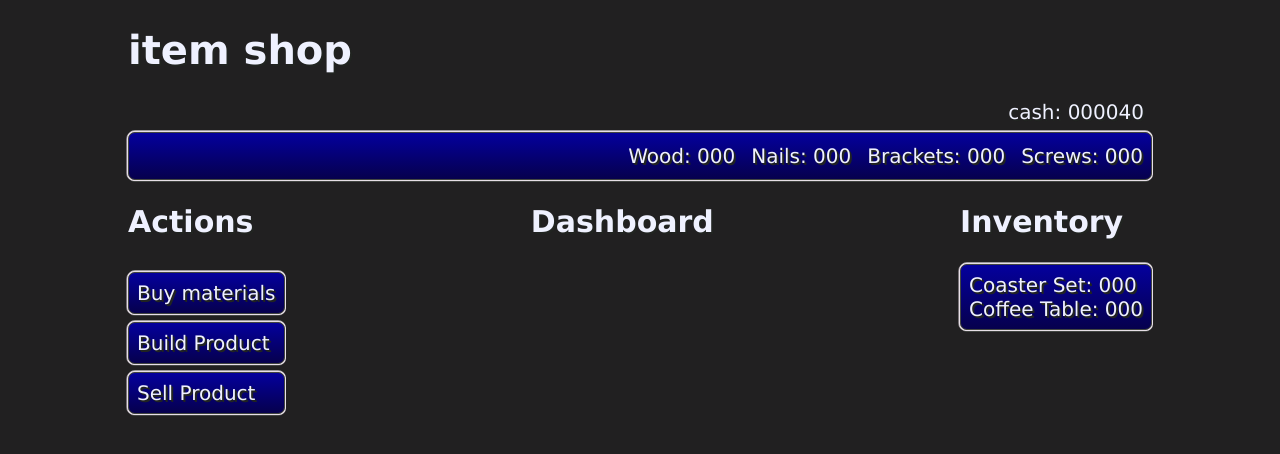
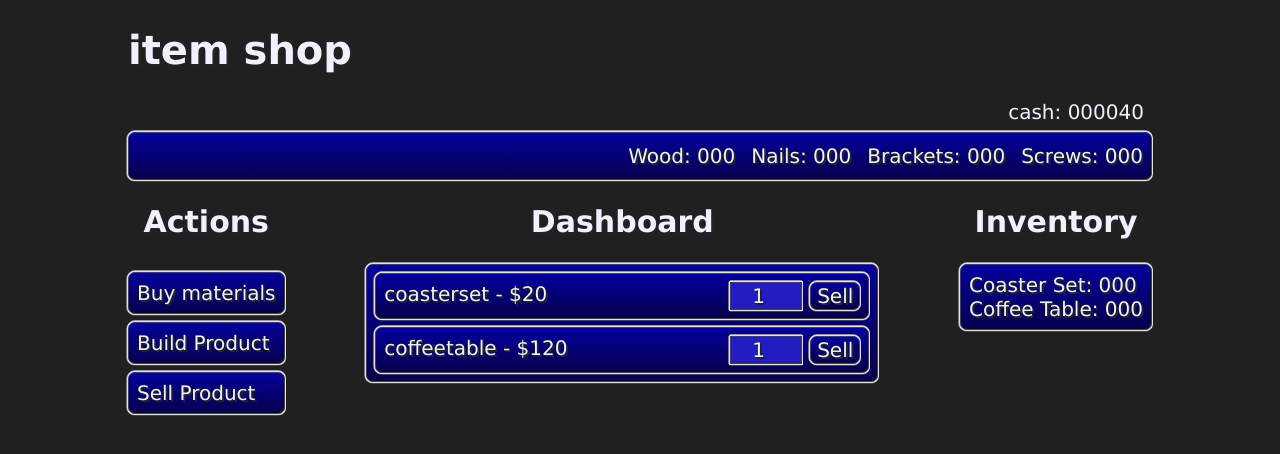
Before and after one commit to cwest9400/unitbuilder, a plain HTML site: page index.html in a window 1280 px wide. Both pictures are taken after a click on the button "Sell Product". Drawn offline with Linux system fonts and the light colour scheme.

Commit message:
refactoring sell button to take qty and add description

```diff
--- a/main.js
+++ b/main.js
@@ -430,19 +430,19 @@ document.getElementById("actionSell").addEventListener("click", function () {
 
         //eventlistener to the sell button to call sell() function
         sellButton.addEventListener("click", function () {
-            sell(i, qtyInput.value);
+            sell(i, quantityInput.value);
         });
 
-        // add productDiv and sellDiv to productWrapperDiv
-        productWrapperDiv.appendChild(productDiv);
+        // add productDiv and sellDiv to sellContainerDiv
+        sellContainerDiv.appendChild(productDiv);
         sellDiv.appendChild(quantityInput);
         sellDiv.appendChild(sellButton);
-        productWrapperDiv.appendChild(sellDiv);
+        sellContainerDiv.appendChild(sellDiv);
 
         //create button for each material
         let productSellButton = document.createElement("button");
         productSellButton.classList.add("secondaryMenuButton");
-        productSellButton.appendChild(productWrapperDiv);
+        productSellButton.appendChild(sellContainerDiv);
 
         //add the material button to the secondary menu div
         secondaryMenuDiv.appendChild(productSellButton);
--- a/style.css
+++ b/style.css
@@ -17,8 +17,13 @@ body {
 p {
   margin: 0;
 }
+
 ul {
   margin: 0;
+}
+
+h2 {
+  text-align: center;
 }
 
 button:hover {
@@ -37,6 +42,7 @@ button:hover {
     background: linear-gradient(to bottom, #221dc1 0%, #120b60 100%);
     filter: progid:DXImageTransform.Microsoft.gradient( startColorstr='#221dc1', endColorstr='#120b60',GradientType=0 );
 }
+
 button {
   border: solid 1px #424542;
   height: max-content;
@@ -68,6 +74,7 @@ button {
   font-weight: normal;
 
 }
+
 input {
   width: 72px;
   height: max-content;
@@ -88,6 +95,7 @@ input {
   justify-content: flex-end;
   padding: 0 8px 8px 0;
 }
+
 .materialsContainer {
   display: flex;
   width: 100%;
@@ -130,6 +138,7 @@ input {
 .messageZone {
   display: flex;
 }
+
 .materialZone {
   display: flex;
   justify-content: space-between;
@@ -140,6 +149,7 @@ input {
   display: flex;
   justify-content: space-between;
 }
+
 .actionContainer {
   gap: 8px;
   display: flex;
@@ -180,10 +190,6 @@ input {
 
 }
 
-.inventoryContainer {
-
-}
-
 .inventoryList {
   padding: 8px;
   margin-top: 8px;
@@ -217,14 +223,18 @@ input {
   font-weight: normal;
 
 }
+
 .dashboard {
-
+    min-width: 50%;
     display: flex;
     flex-direction: column;
     justify-content: flex-start;
-    align-items: flex-start;
+    align-items: center;
+
 }
+
 .secondaryMenu {
+  width: 100%;
     padding: 8px;
   /* margin-top: 8px; */
   display: flex;
@@ -256,7 +266,9 @@ input {
   font-size: 20px;
   font-weight: normal;
 }
+
 .secondaryMenuContainer {
+
   padding: 8px;
   /* margin-top: 8px; */
   display: flex;
@@ -370,6 +382,17 @@ text-align: left;
   gap: 8px;
 }
 
+.sellContainerDiv {
+  display: flex;
+  justify-content: space-between;
+  gap: 8px;
+}
+
+.sellDiv {
+  display: flex;
+  gap: 8px;
+}
+
 .textFlash {
   text-shadow: 0 0 5px #fff, 0 0 10px #fff, 0 0 20px #fff, 0 0 40px #0ff, 0 0 80px #0ff, 0 0 90px #0ff, 0 0 100px #0ff, 0 0 150px #0ff;
   transition: ease-out;
```
